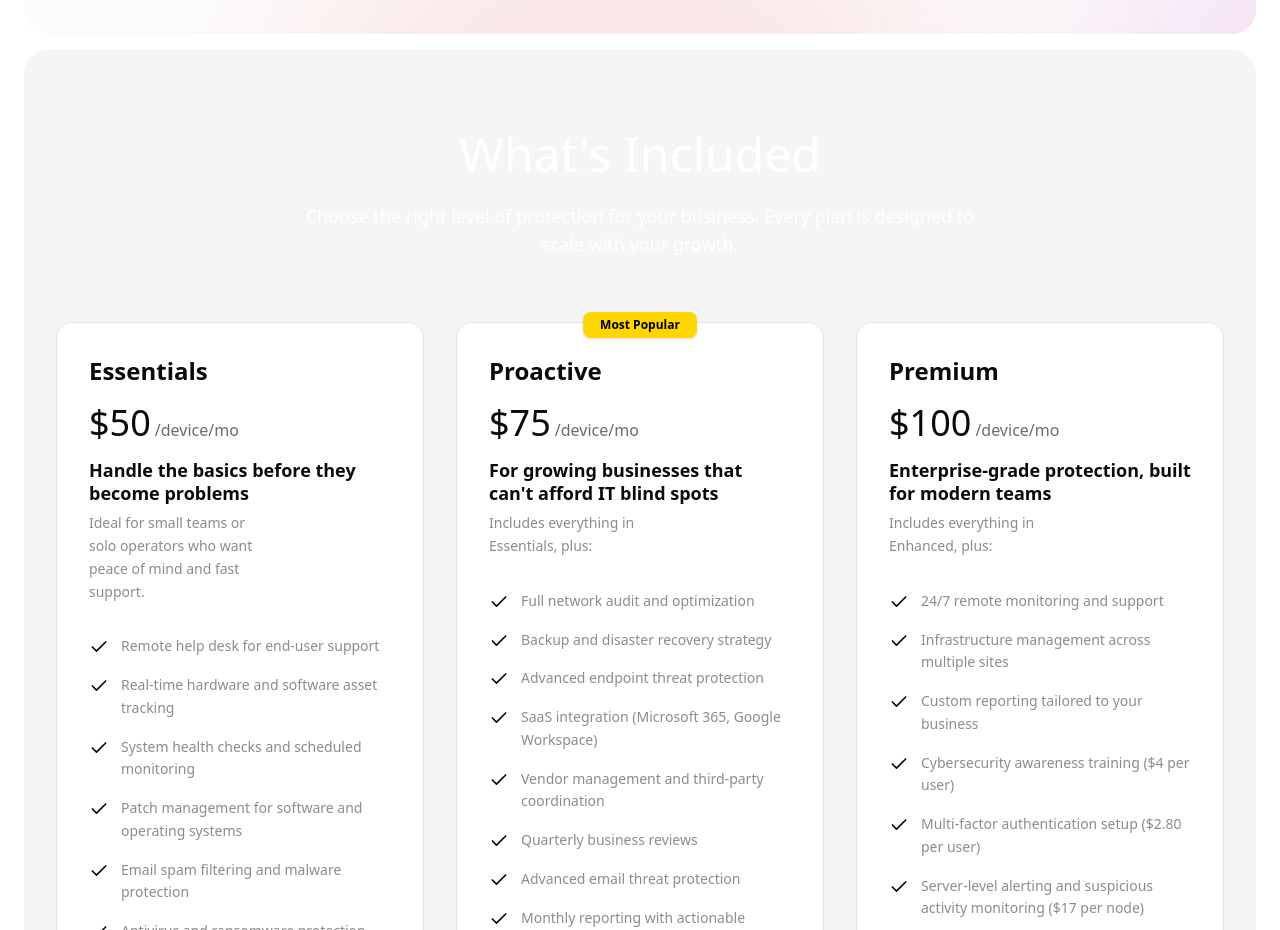
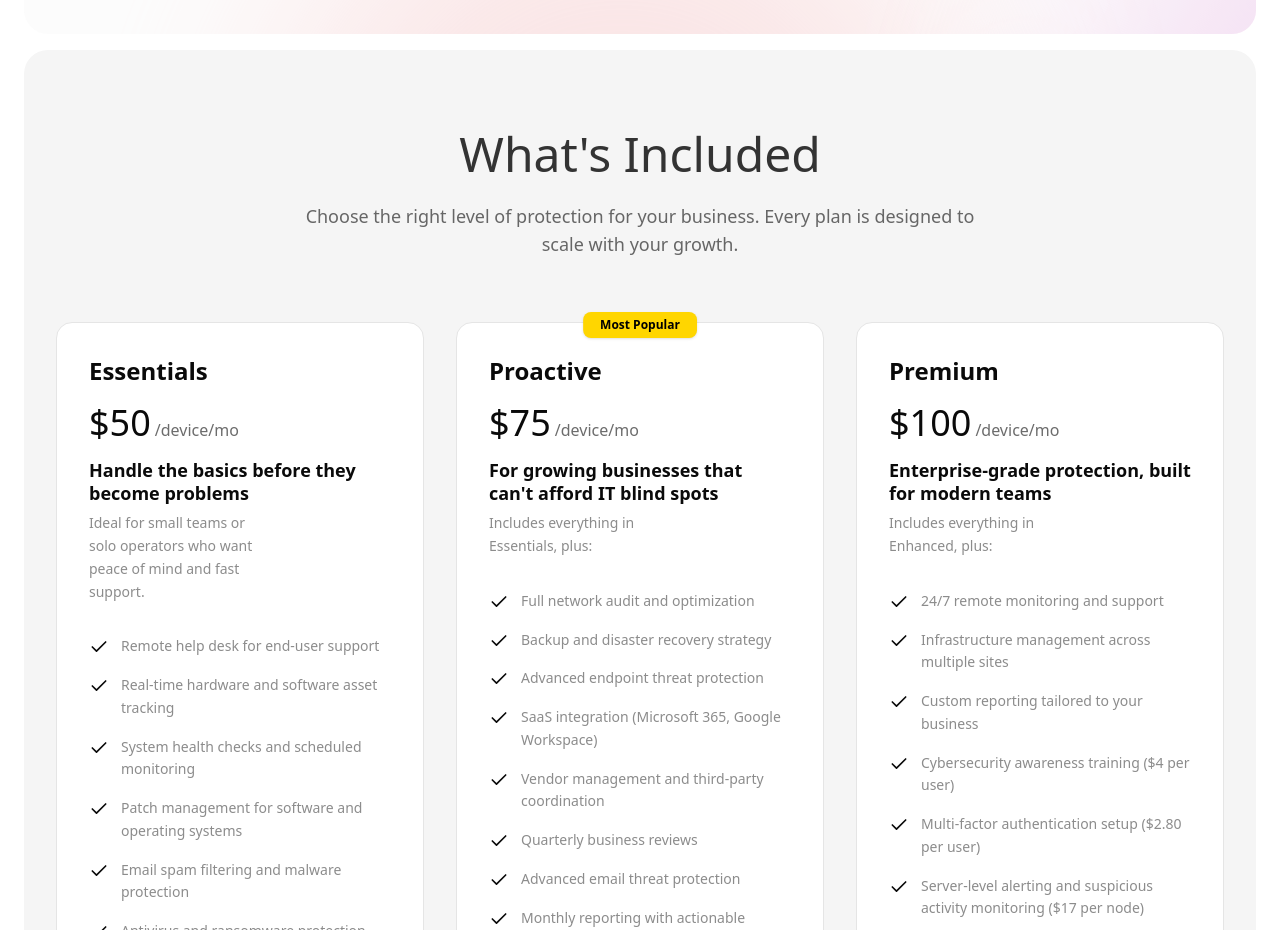
Before and after one commit to helpdesk411/helpdesk-411, a React (Vite) app: page / in a window 1280 px wide. Shown: the part 3760-4690 px from the top of the page. Built offline with nearby package versions, Linux system fonts and the light colour scheme; a web font is replaced by a local one.

Commit message:
style: fix pricing title color on route /

```diff
--- a/src/sections/Pricing.tsx
+++ b/src/sections/Pricing.tsx
@@ -132,8 +132,8 @@ export function Pricing() {
   // Define colors for each route
   const routeStyles: Record<string, { titleColor: string; bodyColor: string }> = {
     "/": {
-      titleColor: "text-white",
-      bodyColor: "text-white",
+      titleColor: "text-[#333333]",
+      bodyColor: "text-[#666666]",
     },
     "/b": {
       titleColor: "text-white",
```
